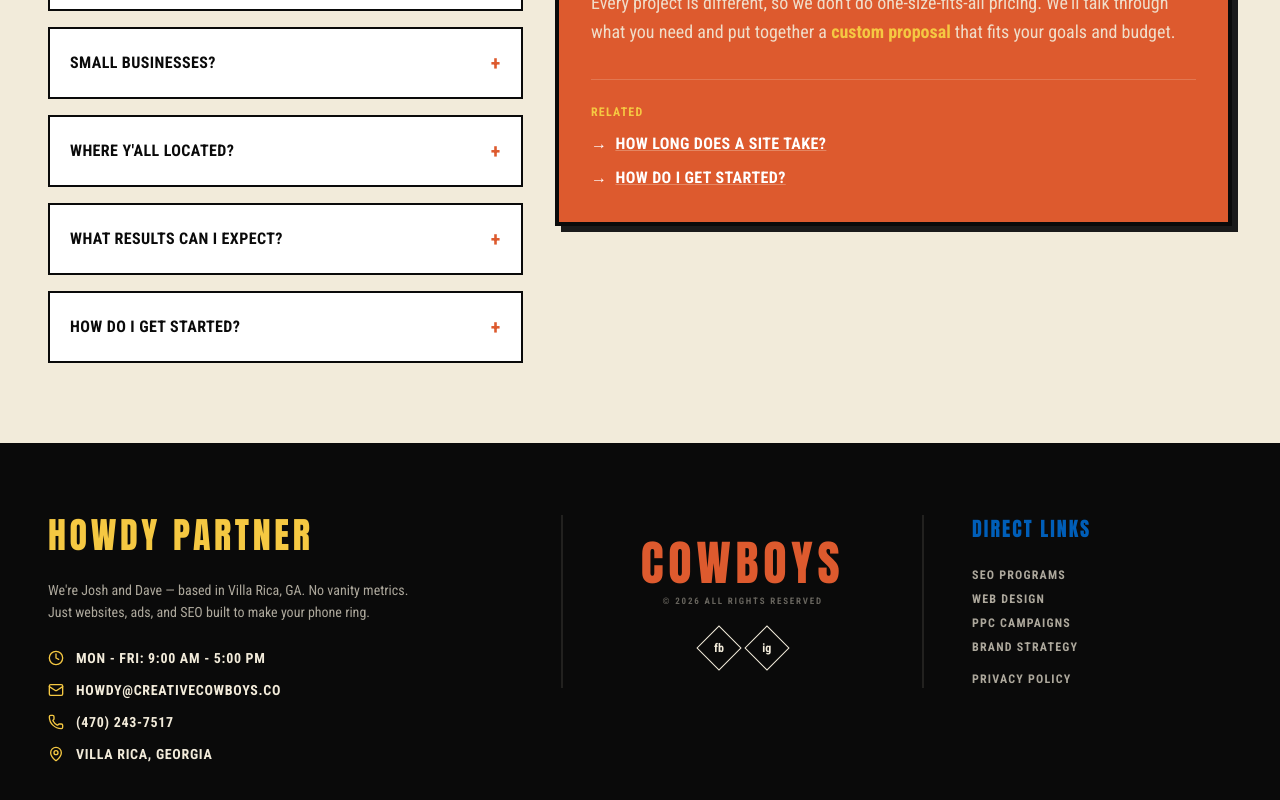
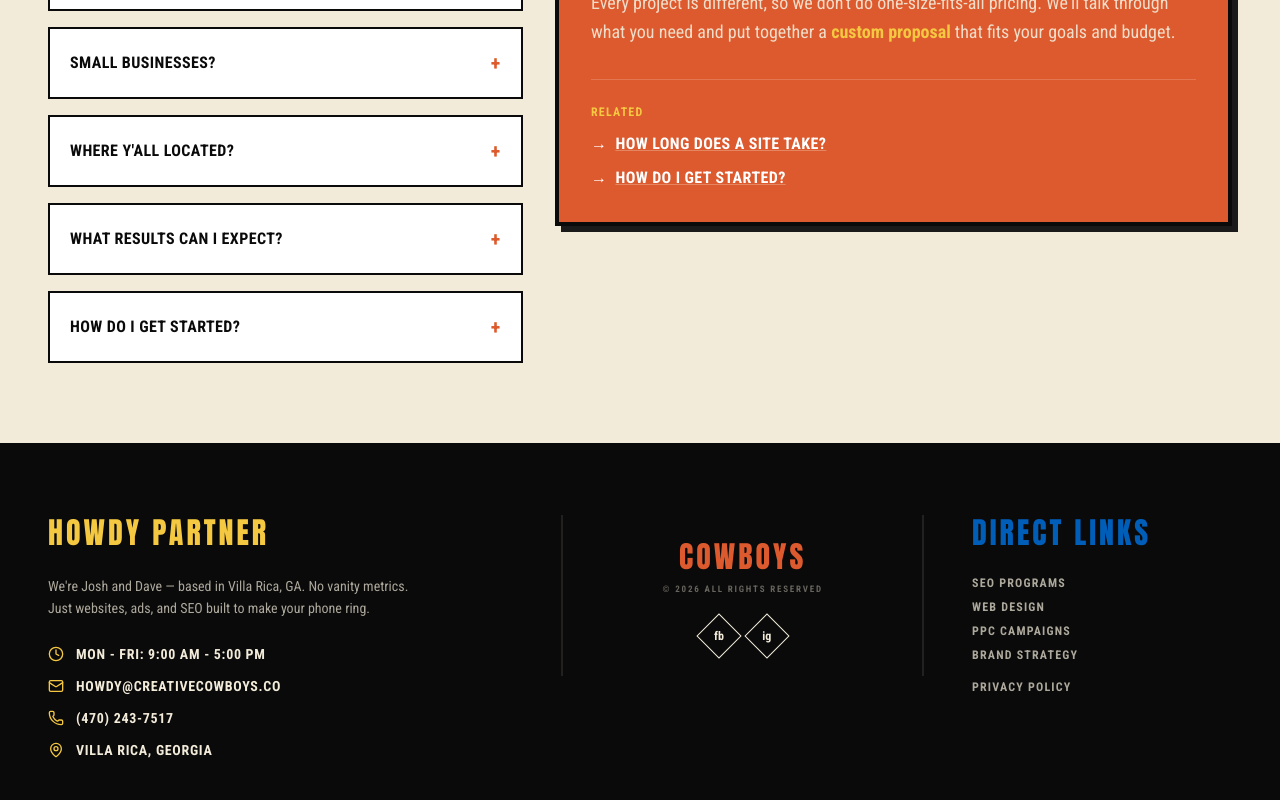
Before and after one commit to creativecowboys/cowboys-site, a Next.js app: page /home-new in a window 1280 px wide. Shown: the part 5092-5892 px from the top of the page. Built offline with nearby package versions, Linux system fonts and the light colour scheme.

Commit message:
Standardise footer title font sizes to text-3xl for uniform alignment

```diff
--- a/src/app/franklin-tn/web-design/page.tsx
+++ b/src/app/franklin-tn/web-design/page.tsx
@@ -1582,7 +1582,7 @@ export default function WebDesignFranklinPage() {
 
           {/* Footer Contact Details */}
           <div className="md:col-span-5 flex flex-col gap-6 text-left">
-            <h3 className="font-h3-display text-4xl uppercase tracking-widest text-h3-yellow">HOWDY PARTNER</h3>
+            <h3 className="font-h3-display text-3xl uppercase tracking-widest text-h3-yellow">HOWDY PARTNER</h3>
             <p className="font-h3-secondary text-sm text-h3-cream/70 leading-relaxed max-w-sm">
               We're Josh and Dave — serving Franklin and Williamson County, TN. No vanity metrics. Just high-converting websites, fast code, and SEO built to make your phone ring.
             </p>
@@ -1609,7 +1609,7 @@ export default function WebDesignFranklinPage() {
 
           {/* Footer Logo Wordmark */}
           <div className="md:col-span-4 flex flex-col items-center justify-center py-6 border-y-2 md:border-y-0 md:border-x-2 border-h3-cream/10">
-            <div className="font-h3-display text-5xl uppercase tracking-widest text-h3-red mb-2">
+            <div className="font-h3-display text-3xl uppercase tracking-widest text-h3-red mb-2">
               COWBOYS
             </div>
             <div className="font-h3-secondary text-[9px] uppercase tracking-[0.2em] font-bold text-h3-cream/40">
@@ -1629,7 +1629,7 @@ export default function WebDesignFranklinPage() {
 
           {/* Quick links */}
           <div className="md:col-span-3 flex flex-col gap-6 text-left">
-            <h4 className="font-h3-display text-xl uppercase tracking-widest text-h3-blue">DIRECT LINKS</h4>
+            <h4 className="font-h3-display text-3xl uppercase tracking-widest text-h3-blue">DIRECT LINKS</h4>
             <div className="flex flex-col gap-2 font-bold text-xs uppercase tracking-widest text-h3-cream/70">
               <a href="/seo" className="hover:text-h3-red transition-colors">SEO Programs</a>
               <a href="/web-design" className="hover:text-h3-red transition-colors">Web Design</a>
--- a/src/app/home-new/page.tsx
+++ b/src/app/home-new/page.tsx
@@ -1338,7 +1338,7 @@ export default function Home3Page() {
 
           {/* Footer Contact Details */}
           <div className="md:col-span-5 flex flex-col gap-6">
-            <h3 className="font-h3-display text-4xl uppercase tracking-widest text-h3-yellow">HOWDY PARTNER</h3>
+            <h3 className="font-h3-display text-3xl uppercase tracking-widest text-h3-yellow">HOWDY PARTNER</h3>
             <p className="font-h3-secondary text-sm text-h3-cream/70 leading-relaxed max-w-sm">
               We're Josh and Dave — based in Villa Rica, GA. No vanity metrics. Just websites, ads, and SEO built to make your phone ring.
             </p>
@@ -1365,7 +1365,7 @@ export default function Home3Page() {
 
           {/* Footer Logo Wordmark */}
           <div className="md:col-span-4 flex flex-col items-center justify-center py-6 border-y-2 md:border-y-0 md:border-x-2 border-h3-cream/10">
-            <div className="font-h3-display text-5xl uppercase tracking-widest text-h3-red mb-2">
+            <div className="font-h3-display text-3xl uppercase tracking-widest text-h3-red mb-2">
               COWBOYS
             </div>
             <div className="font-h3-secondary text-[9px] uppercase tracking-[0.2em] font-bold text-h3-cream/40">
@@ -1385,7 +1385,7 @@ export default function Home3Page() {
 
           {/* Quick links & Brand tag */}
           <div className="md:col-span-3 flex flex-col gap-6 text-left">
-            <h4 className="font-h3-display text-xl uppercase tracking-widest text-h3-blue">DIRECT LINKS</h4>
+            <h4 className="font-h3-display text-3xl uppercase tracking-widest text-h3-blue">DIRECT LINKS</h4>
             <div className="flex flex-col gap-2 font-bold text-xs uppercase tracking-widest text-h3-cream/70">
               <a href="/seo" className="hover:text-h3-red transition-colors">SEO Programs</a>
               <a href="/web-design" className="hover:text-h3-red transition-colors">Web Design</a>
```
